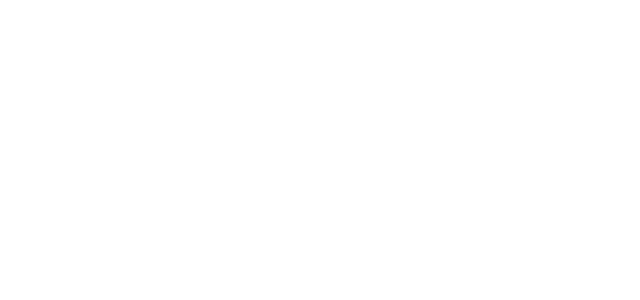
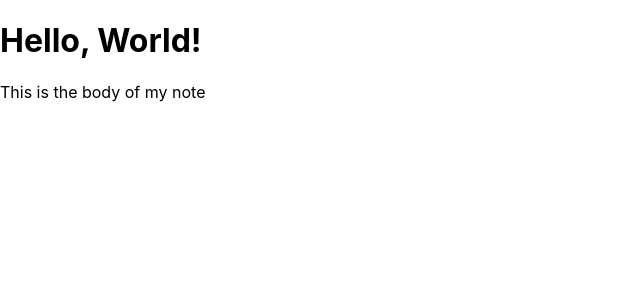
Before and after one commit to alphonsowisseh/Notes, a React (Create React App) app: page /notes/1 in a window 1280 px wide. Shown: the top 300 px of the page, without its empty margins (0-640 px from the left). Built offline with nearby package versions, Linux system fonts and the light colour scheme.

Commit message:
Import ShowPage and add ShowPage route

```diff
--- a/src/App.js
+++ b/src/App.js
@@ -2,6 +2,8 @@
 import {  BrowserRouter as Router, Route } from 'react-router-dom'
 import './App.css'
 import IndexPage from './pages/index'
+import ShowPage from './pages/ShowPage'
+
 
 export class App extends Component {
   state = {
@@ -19,6 +21,7 @@
       <Router>
       <div>
         <Route exact path="/" component={(props) => <IndexPage {...props} notes={this.state.notes} />} />
+        <Route exact path="/notes/:id" component={(props) => <ShowPage {...props} note={this.state.notes[props.match.params.id]} />} />
       </div>
       </Router>
     )
```
